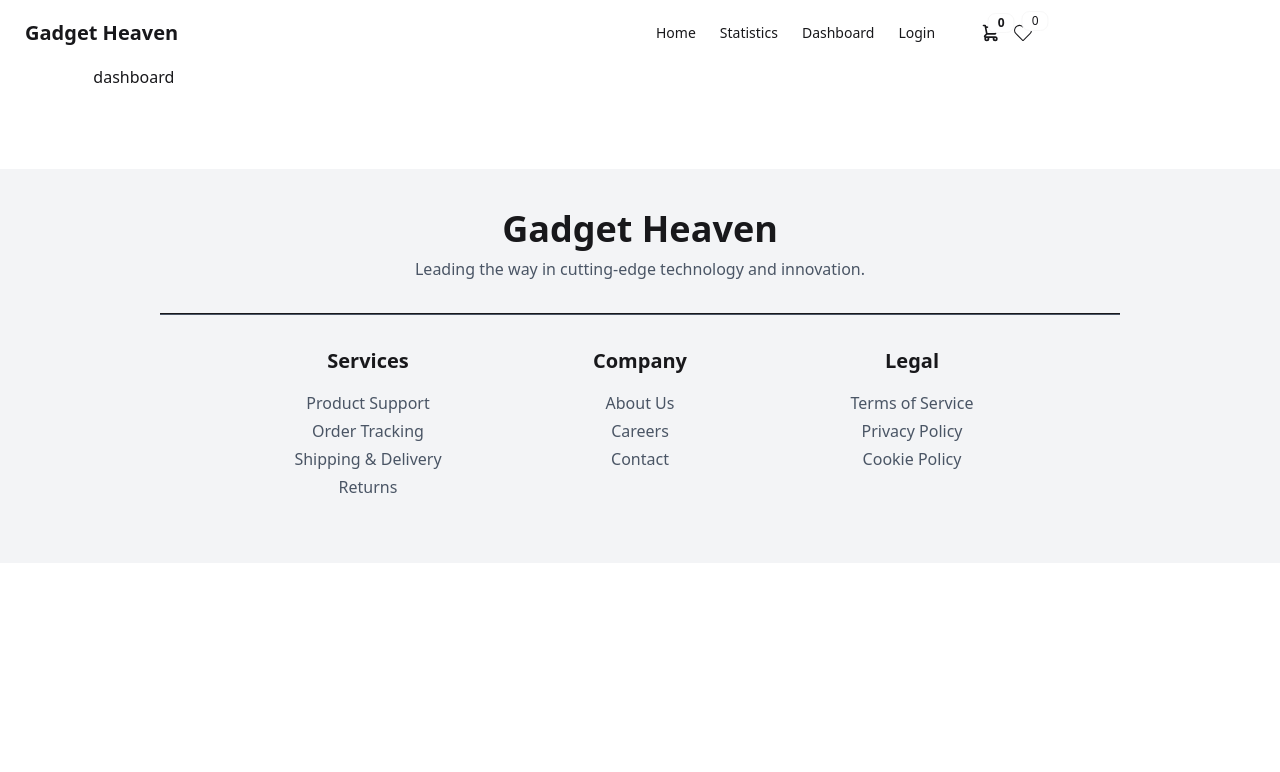
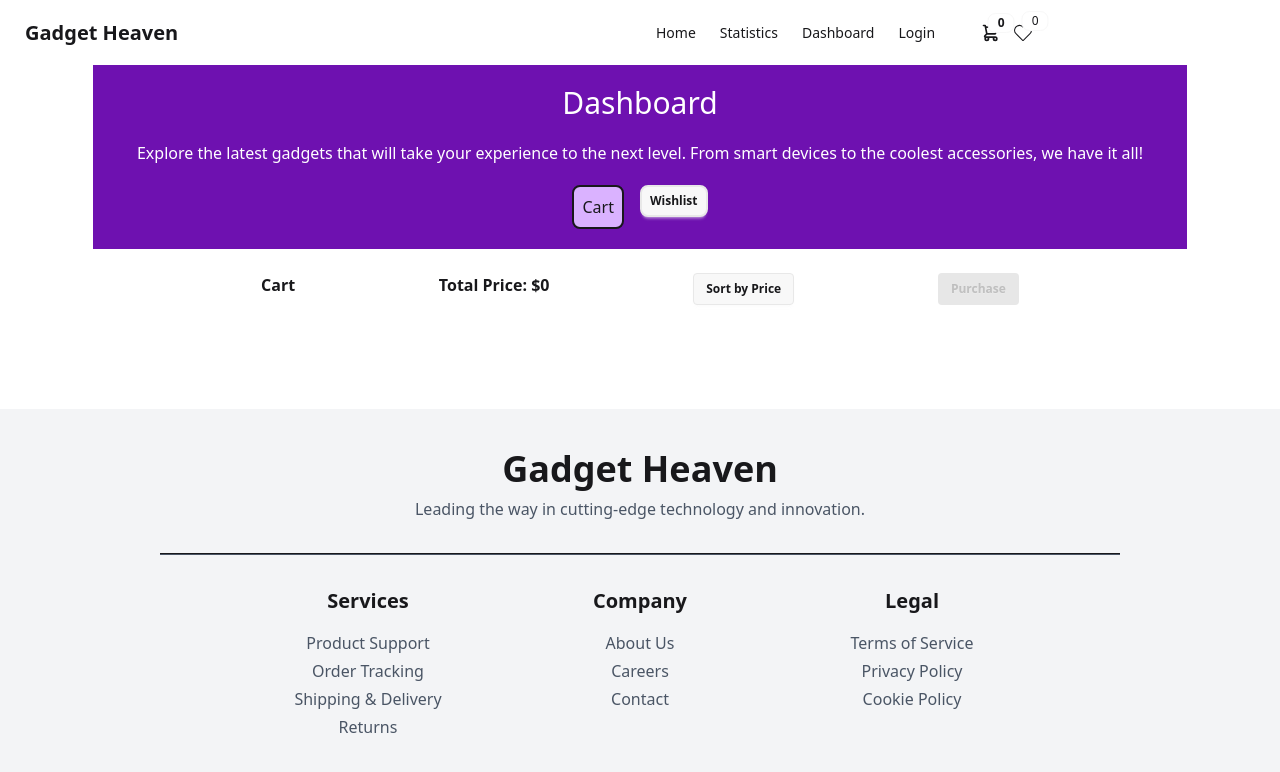
Before and after one commit to programming-hero-web-course-4/b10a8-gadget-heaven-mrashid124, a React (Vite) app: page /dashboard in a window 1280 px wide. Shown: the top 772 px of the page. Built offline with nearby package versions, Linux system fonts and the light colour scheme.

Commit message:
Dashboard sections updated

```diff
--- a/src/Components/Dashboard.jsx
+++ b/src/Components/Dashboard.jsx
@@ -1,9 +1,65 @@
-import React from 'react';
+import React, { useEffect, useState } from 'react';
+import { useLoaderData } from 'react-router-dom';
+import { getToCart, getToWishlist } from '../Utilities/addingToCart';
+import CartGadgets from './CartGadgets';
+import WishingGadgets from './WishingGadgets';
 
 const Dashboard = () => {
+    const allProducts = useLoaderData();
+    const [cartProducts, setCartProducts] = useState([]);
+    const [wishProducts, setWishProducts] = useState([]);
+
+    useEffect(() => {
+        const storedCartItems = getToCart();
+        const cartItemList = allProducts.filter(gadget => storedCartItems.includes(gadget.product_id));
+        setCartProducts(cartItemList);
+    }, []);
+
+    useEffect(() => {
+        const storedWishItems = getToWishlist();
+        const wishItemList = allProducts.filter(gadget => storedWishItems.includes(gadget.product_id));
+        setWishProducts(wishItemList);
+    }, []);
+
+
+    const [isActive, setIsActive] = useState({
+        cart: true,
+        status: "cart"
+    });
+    const handleStatus = (status) => {
+        if (status == "cart") {
+            setIsActive({
+                cart: true,
+                status: "cart"
+            })
+        }
+        else {
+            setIsActive({
+                cart: false,
+                status: "wishlist"
+            });
+
+
+        }
+    }
+
     return (
         <div>
-            <h2>dashboard</h2>
+             {/* <TitleOfPage title="Gadget Heaven | Home"></TitleOfPage> */}
+            <div className='bg-purple-800 p-5 space-y-5'>
+                <h1 className='text-center text-3xl text-white'>Dashboard</h1>
+                <p className='text-center text-white'>Explore the latest gadgets that will take your experience to the next level. From smart devices to the coolest accessories, we have it all!</p>
+                <div className='flex justify-center gap-4'>
+                    <button onClick={() => handleStatus("cart")} className={`${isActive.cart ? "bg-purple-300 border-2 rounded-lg p-2" : "border-2 rounded-lg p-2 btn btn-sm"}`}>Cart</button>
+                    <button onClick={() => handleStatus("wishlist")} className={`${isActive.cart ? "border-2 rounded-lg p-2 btn btn-sm" : "bg-purple-300 border-2 rounded-lg p-2"}`}>Wishlist</button>
+                </div>
+            </div>
+
+            {
+                isActive.cart ? <CartGadgets cartProducts={cartProducts} setCartProducts={setCartProducts}></CartGadgets> : <WishingGadgets wishProducts={wishProducts} setWishProducts={setWishProducts}></WishingGadgets>
+            }
+
+
         </div>
     );
 };
--- a/src/Components/NavbarHomePage.jsx
+++ b/src/Components/NavbarHomePage.jsx
@@ -106,7 +106,7 @@ const NavbarHomePage = ({ cartItemsTotal, wishItemsTotal}) => {
                     <h1 className='w-1/2 mx-auto text-3xl text-white font-extrabold'>Upgrade Your Tech Accessorize with Gadget Heaven Accessories</h1>
                     <p className='w-1/2 mx-auto text-white'>Explore the latest gadgets that will take your experience to the next level. From smart devices to the coolest accessories, we have it all!</p>
                     <div className='flex justify-center'>
-                        <button onClick={handleShopBtn} className='btn btn-primary'>Buy now</button>
+                        <button onClick={handleShopBtn} className='btn btn-primary '>Buy now</button>
                     </div>
                 </div>
             </div>
--- a/src/Routes/Routes.jsx
+++ b/src/Routes/Routes.jsx
@@ -24,7 +24,8 @@ const routes = createBrowserRouter([
           },
         {
             path: "/dashboard",
-            element: <Dashboard></Dashboard>
+            element: <Dashboard></Dashboard>,
+            loader: ()=> fetch('/public/dataOfGadgets.json')
           },
         {
             path: "/login",
```
